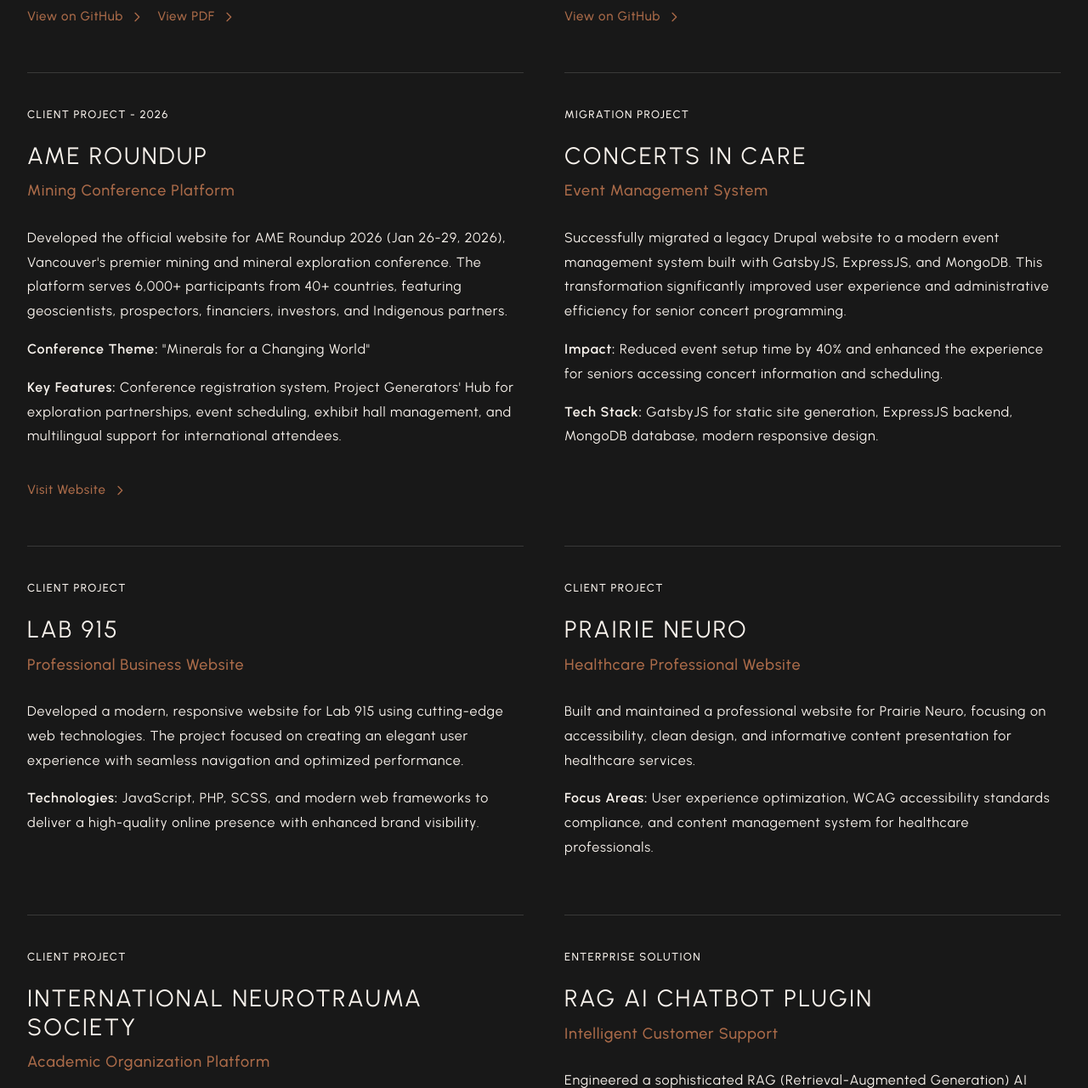
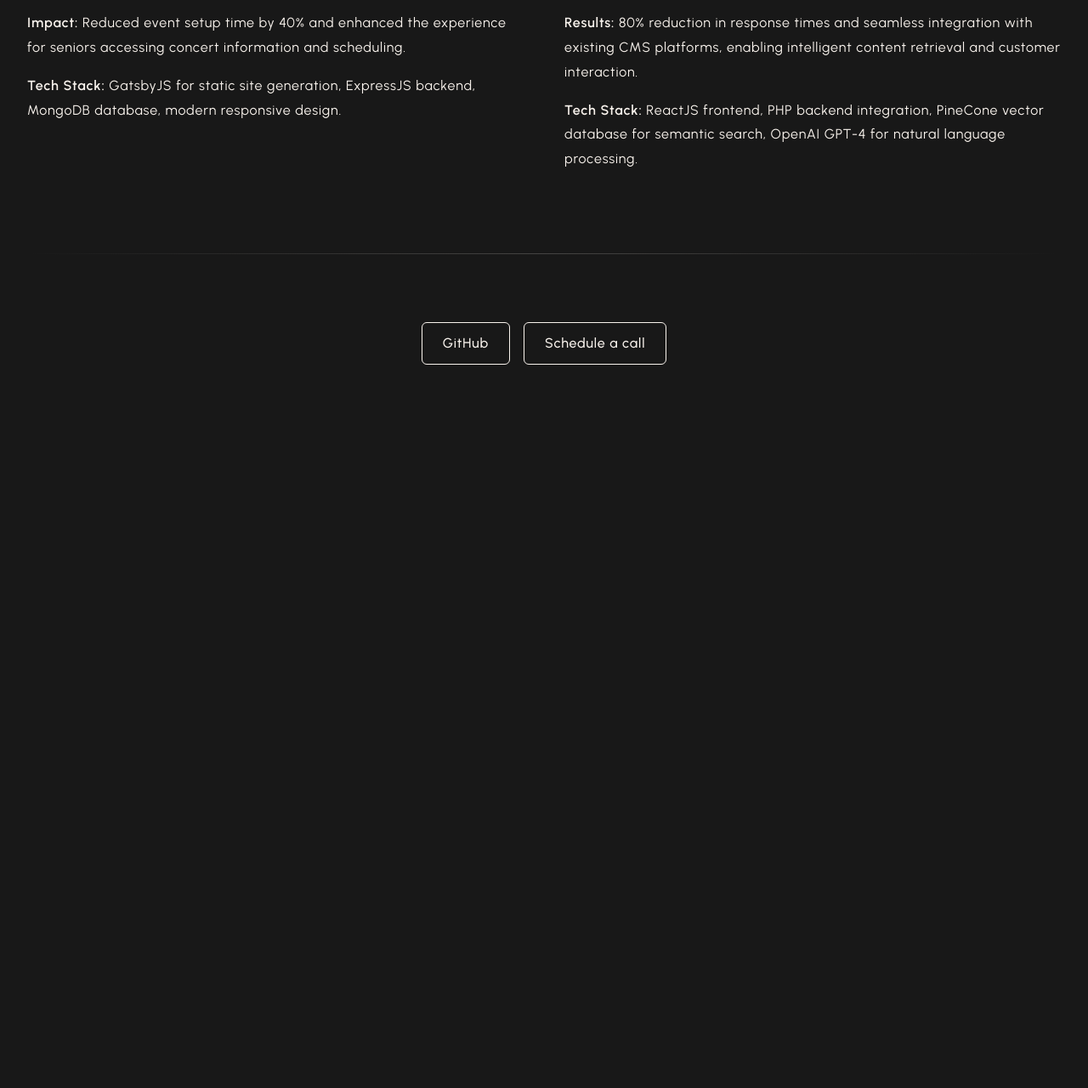
Before and after one commit to paarthd00/portfolio-simple, a website: page projects.html in a window 1280 px wide. Shown: the part 1042-2322 px from the top of the page at 85% size. After the commit the page ends 1599 px from the top, so only its background shows below. Drawn offline with nearby package versions, Linux system fonts and the light colour scheme.

Commit message:
update structure and copy

```diff
--- a/projects.html
+++ b/projects.html
@@ -47,11 +47,6 @@
 
   <!-- Projects Section -->
   <main class="magazine-section">
-    <header class="magazine-hero">
-      <h1>Paarth Dhammi - Full Stack Developer Projects Portfolio</h1>
-      <p class="subtitle">React, Node.js, Go & AI Projects | BCIT Graduate Showcase</p>
-    </header>
-
     <div class="magazine-grid">
       <!-- OurSoS Public Safety App -->
       <article class="project-card">
@@ -101,26 +96,6 @@
         </a>
       </article>
 
-      <!-- AME Roundup -->
-      <article class="project-card">
-        <div class="card-meta">
-          <span class="card-date">Client Project - 2026</span>
-        </div>
-        <h3 class="card-title">AME Roundup</h3>
-        <p class="card-subtitle">Mining Conference Platform</p>
-        <div class="card-description">
-          <p>Developed the official website for AME Roundup 2026 (Jan 26-29, 2026), Vancouver's premier mining and mineral exploration conference. The platform serves 6,000+ participants from 40+ countries, featuring geoscientists, prospectors, financiers, investors, and Indigenous partners.</p>
-          <p><strong>Conference Theme:</strong> "Minerals for a Changing World"</p>
-          <p><strong>Key Features:</strong> Conference registration system, Project Generators' Hub for exploration partnerships, event scheduling, exhibit hall management, and multilingual support for international attendees.</p>
-        </div>
-        <a href="https://roundup.amebc.ca" target="_blank" rel="noopener noreferrer" class="project-link">
-          Visit Website
-          <svg xmlns="http://www.w3.org/2000/svg" fill="none" viewBox="0 0 24 24" stroke="currentColor">
-            <path stroke-linecap="round" stroke-linejoin="round" stroke-width="2" d="M9 5l7 7-7 7" />
-          </svg>
-        </a>
-      </article>
-
       <!-- Concerts in Care -->
       <article class="project-card">
         <div class="card-meta">
@@ -132,45 +107,6 @@
           <p>Successfully migrated a legacy Drupal website to a modern event management system built with GatsbyJS, ExpressJS, and MongoDB. This transformation significantly improved user experience and administrative efficiency for senior concert programming.</p>
           <p><strong>Impact:</strong> Reduced event setup time by 40% and enhanced the experience for seniors accessing concert information and scheduling.</p>
           <p><strong>Tech Stack:</strong> GatsbyJS for static site generation, ExpressJS backend, MongoDB database, modern responsive design.</p>
-        </div>
-      </article>
-
-      <!-- Lab 915 -->
-      <article class="project-card">
-        <div class="card-meta">
-          <span class="card-date">Client Project</span>
-        </div>
-        <h3 class="card-title">Lab 915</h3>
-        <p class="card-subtitle">Professional Business Website</p>
-        <div class="card-description">
-          <p>Developed a modern, responsive website for Lab 915 using cutting-edge web technologies. The project focused on creating an elegant user experience with seamless navigation and optimized performance.</p>
-          <p><strong>Technologies:</strong> JavaScript, PHP, SCSS, and modern web frameworks to deliver a high-quality online presence with enhanced brand visibility.</p>
-        </div>
-      </article>
-
-      <!-- Prairie Neuro -->
-      <article class="project-card">
-        <div class="card-meta">
-          <span class="card-date">Client Project</span>
-        </div>
-        <h3 class="card-title">Prairie Neuro</h3>
-        <p class="card-subtitle">Healthcare Professional Website</p>
-        <div class="card-description">
-          <p>Built and maintained a professional website for Prairie Neuro, focusing on accessibility, clean design, and informative content presentation for healthcare services.</p>
-          <p><strong>Focus Areas:</strong> User experience optimization, WCAG accessibility standards compliance, and content management system for healthcare professionals.</p>
-        </div>
-      </article>
-
-      <!-- International Neurotrauma Society -->
-      <article class="project-card">
-        <div class="card-meta">
-          <span class="card-date">Client Project</span>
-        </div>
-        <h3 class="card-title">International Neurotrauma Society</h3>
-        <p class="card-subtitle">Academic Organization Platform</p>
-        <div class="card-description">
-          <p>Developed and deployed a comprehensive website for the International Neurotrauma Society, serving as a central hub for academic resources, events, and member engagement.</p>
-          <p><strong>Highlights:</strong> Enhanced online engagement, streamlined content delivery, improved brand visibility for the international organization, and integrated event management system.</p>
         </div>
       </article>
 
@@ -193,14 +129,9 @@
     <div class="section-divider"></div>
 
     <div style="text-align: center; margin: 4rem 0;">
-      <h3 style="margin-bottom: 2rem;">Interested in collaborating?</h3>
-      <p style="color: #f9f3ed; margin-bottom: 2rem; max-width: 600px; margin-left: auto; margin-right: auto;">
-        I'm always excited to work on innovative projects that push the boundaries of web development.
-        Whether it's open-source contributions or client work, let's create something amazing together.
-      </p>
       <div style="display: flex; gap: 1rem; justify-content: center; flex-wrap: wrap;">
         <a href="https://github.com/paarthd00" target="_blank" rel="noopener noreferrer">
-          <button class="btn btn-outline-primary">View GitHub Profile</button>
+          <button class="btn btn-outline-primary">GitHub</button>
         </a>
         <a href="https://calendly.com/paarthcode/15-min-call" target="_blank" rel="noopener noreferrer">
           <button class="btn btn-outline-primary">Schedule a call</button>
```
Also changed, not shown: experience.html (+1 -6 lines), index.html (+2 -5 lines).
